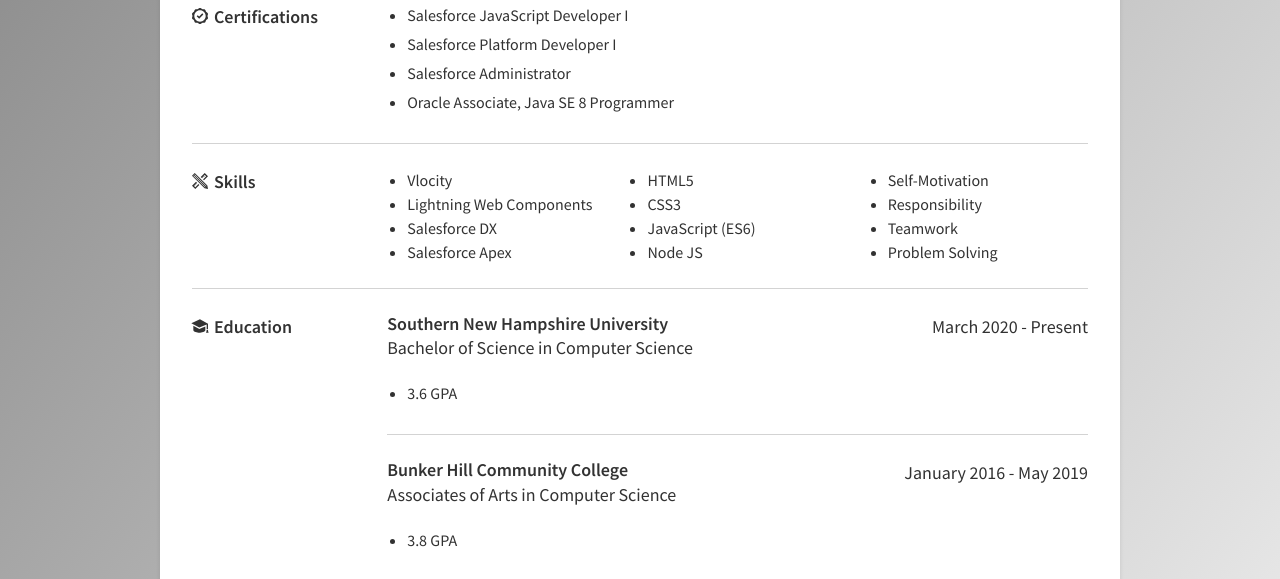
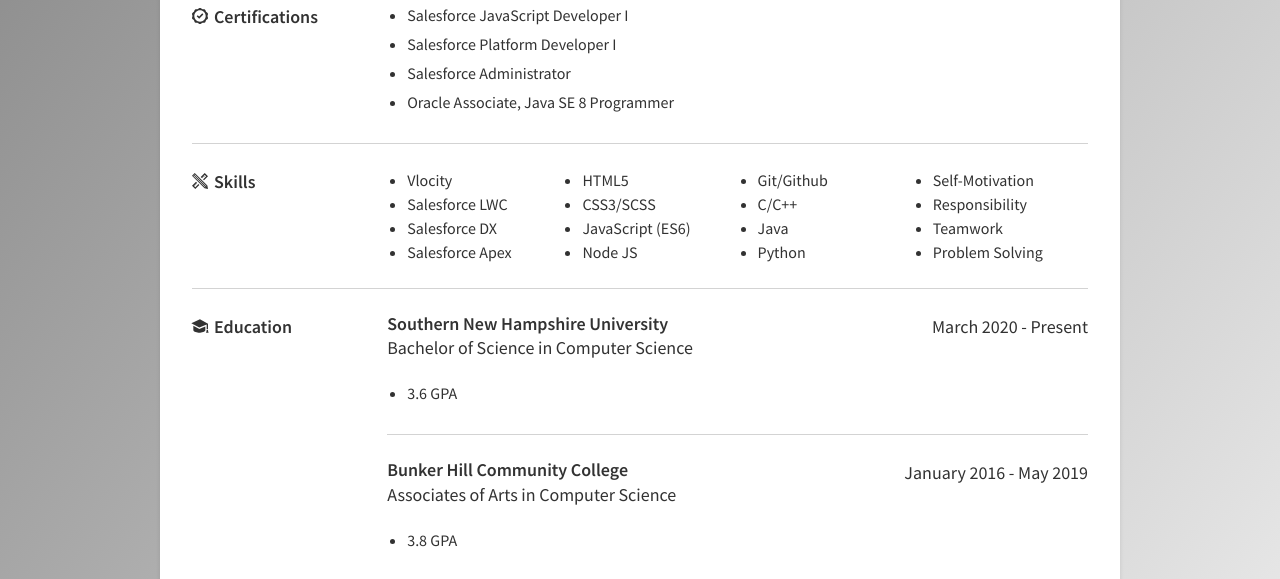
Before and after one commit to TamyresPortilho/resume, a website built with Parcel: page index.html in a window 1280 px wide. Shown: the part 767-1346 px from the top of the page. Built offline with nearby package versions, Linux system fonts and the light colour scheme; files whose address does not match are found by name.

Commit message:
skills update

```diff
--- a/index.html
+++ b/index.html
@@ -119,15 +119,21 @@
                 <div class="skills-container">
                     <ul>
                         <li>Vlocity</li>
-                        <li>Lightning Web Components</li>
+                        <li>Salesforce LWC</li>
                         <li>Salesforce DX</li>
                         <li>Salesforce Apex</li>
                     </ul>
                     <ul>
                         <li>HTML5</li>
-                        <li>CSS3</li>
+                        <li>CSS3/SCSS</li>
                         <li>JavaScript (ES6)</li>
                         <li>Node JS</li>
+                    </ul>
+                    <ul>
+                        <li>Git/Github</li>
+                        <li>C/C++</li>
+                        <li>Java</li>
+                        <li>Python</li>
                     </ul>
                     <ul>
                         <li>Self-Motivation</li>
--- a/style.css
+++ b/style.css
@@ -165,8 +165,8 @@
 
 .skills-container {
     display: grid;
-    grid-template-columns: 1fr 1fr 1fr;
-    grid-gap: 20px;
+    grid-template-columns: 1fr 1fr 1fr 1fr;
+    grid-gap: 0px;
     margin-bottom: 0px;
   }
 
```
